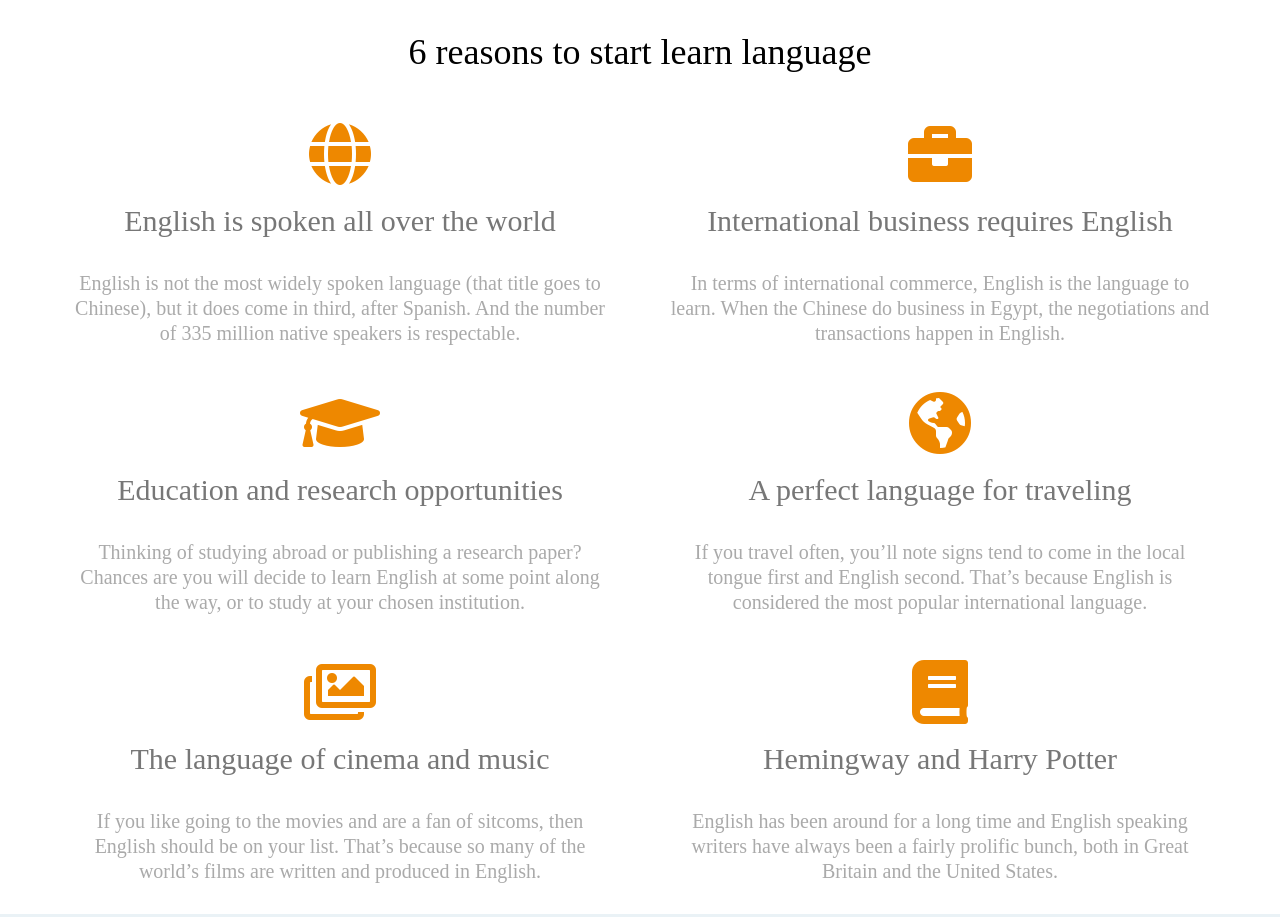
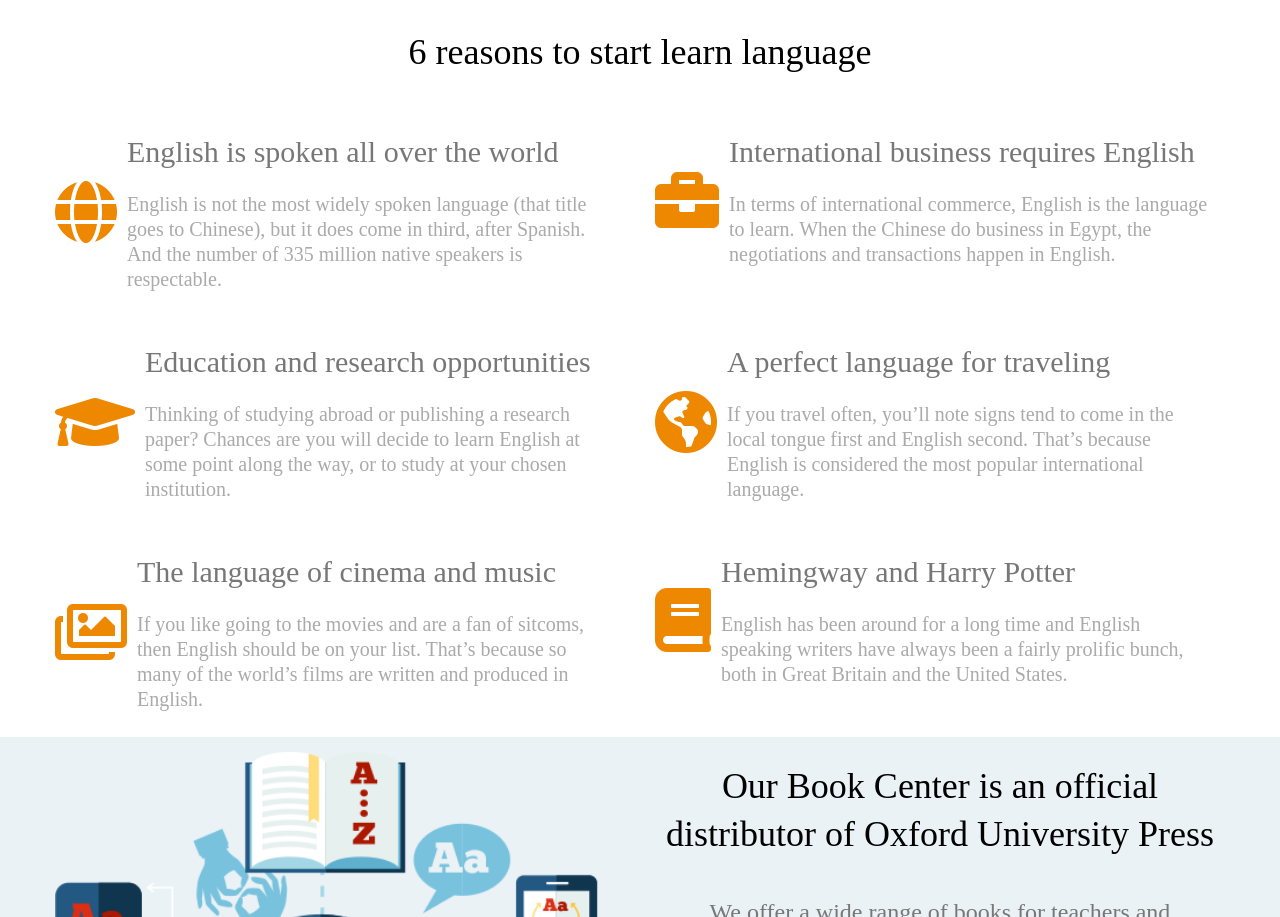
Before and after one commit to g13579112000/Demo-TOYOTA, a plain HTML site: page RWD/RWD-Index.html in a window 1280 px wide. Shown: the part 1034-1951 px from the top of the page. Drawn offline with nearby package versions, Linux system fonts and the light colour scheme.

Commit message:
文字位置修改

```diff
--- a/RWD/RWD-Index.css
+++ b/RWD/RWD-Index.css
@@ -188,14 +188,14 @@
 
 .Contain .Info-txt h4 {
     font-size: 30px;
-    padding: 15px;
+    padding: 10px;
     color: #777;
     line-height: 40px;
 }
 
 .Contain .Info-txt p {
     font-size: 20px;
-    padding: 15px;
+    padding: 10px;
     line-height: 25px;
     color: #aaa;
 }
@@ -400,6 +400,9 @@
         justify-content: center;
         align-items: center;
     }
+    .Contain-box .Info-txt{
+        text-align: left;
+    }
     .Banner-title .title-Icon{
         justify-content: space-between;
     }
@@ -474,7 +477,6 @@
         max-width: 1200px;
     }
     .Contain-box .Contain-Info{
-        flex-direction: column;
         padding: 0;
     }
     .Banner{
```
